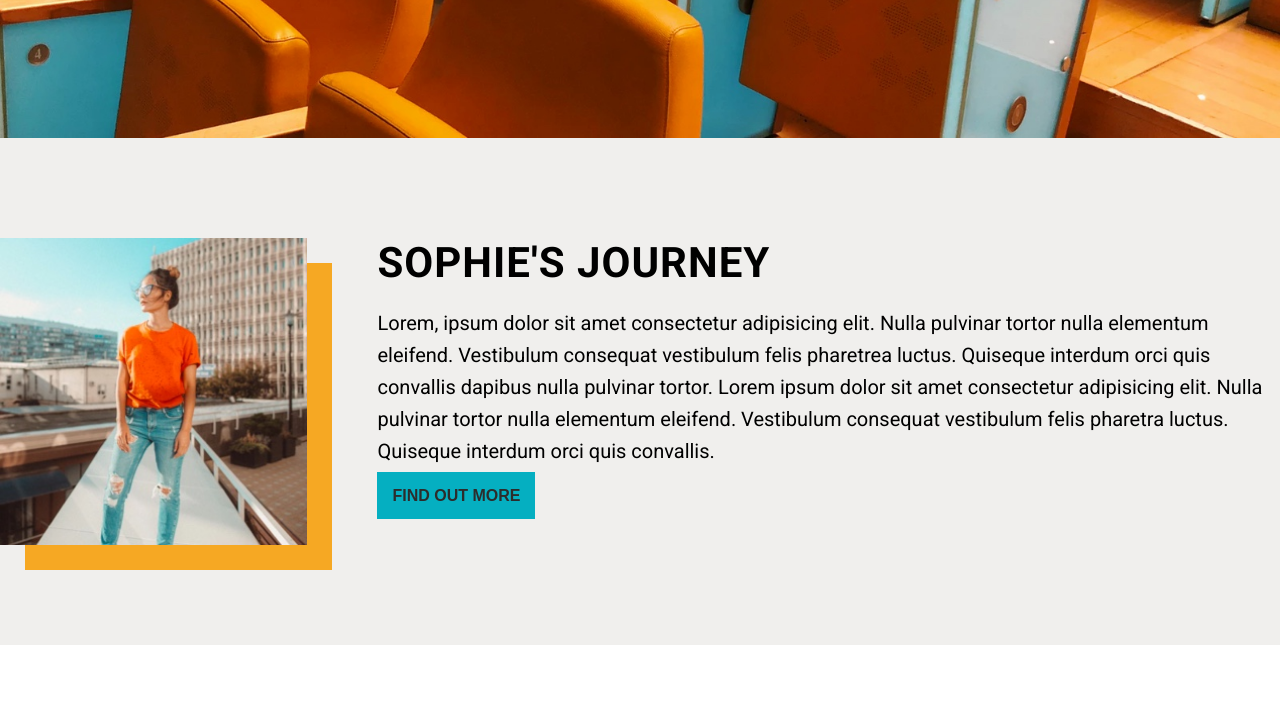
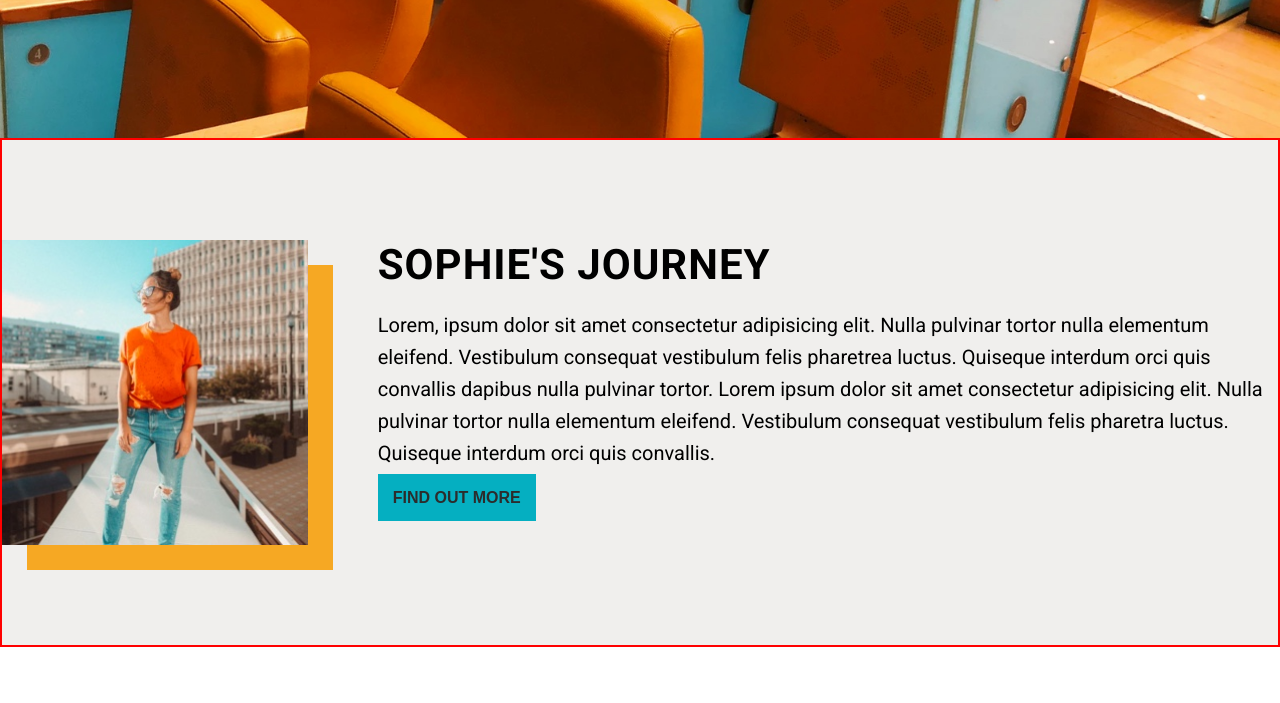
Before and after one commit to ecwing/eric_wing_project2, a plain HTML site: page index.html in a window 1280 px wide. Shown: the part 4040-4743 px from the top of the page. Drawn offline with Linux system fonts and the light colour scheme.

Commit message:
changes made to Sophie's Journey Section

```diff
--- a/index.html
+++ b/index.html
@@ -151,11 +151,6 @@
                     <p class="services-text-cell__item">Ut felis eros, vehicula eu magna nec, laoreet blandit nisi. Fusce auctor erat ac sagittus mattis. Marus tempus velit sem, sit amet imperdiet dolor placerat et.</p>
                 </div>
             </div>
-
-
-
-
-
             <div class="services-container">
                 <div>
                     <i class="fas fa-user services-container__icon"></i>
@@ -213,10 +208,14 @@
 
 
 
-        <section class="journey">
-            <div class="journeyFlex">
-                <img src="assets/home-image-5.jpg" alt="woman wearing orange shirt with jeans and sunglasses posing outside">
-                <div class="journeyFlex__item">
+        <section class="journey main-wrapper">
+
+
+
+
+            <div class="journey-container">
+                <img src="assets/home-image-5.jpg" alt="woman wearing orange shirt with jeans and sunglasses posing outside" class="journey-container__image">
+                <div class="journey-container__text">
                     <h2>sophie's journey</h2>
                     <p>Lorem, ipsum dolor sit amet consectetur adipisicing elit. Nulla pulvinar tortor nulla elementum eleifend. Vestibulum consequat vestibulum felis pharetrea luctus. Quiseque interdum orci quis convallis dapibus nulla pulvinar tortor. Lorem ipsum dolor sit amet consectetur adipisicing elit. Nulla pulvinar tortor nulla elementum eleifend. Vestibulum consequat vestibulum felis pharetra luctus. Quiseque interdum orci quis convallis.</p>
                     <div>
--- a/styles/partials/_journey.scss
+++ b/styles/partials/_journey.scss
@@ -1,29 +1,23 @@
 .journey {
     background: $backgroundColor;
-    display: flex;
-    justify-content: center;
+    border: solid red 2px;
 }
 
-.journeyFlex {
-    // @include mainWrapper;
-    // margin: 0 auto;
+.journey-container {
     padding: 100px 0;
     display: flex;
+    &__image {
+        box-shadow: 25px 25px 0px 0px $primaryColor;
+    }
 
-        &__item {
+        &__text {
             display: flex;
             flex-direction: column;
             // border: 2px solid red;
             padding-left: 70px;
         }
 
-        &__item h2 {
+        &__text h2 {
                 margin: 0;
             }
 }
-
-
-
-.journey img {
-    box-shadow: 25px 25px 0px 0px $primaryColor;
-}
```
Also changed, not shown: styles/style.css.
